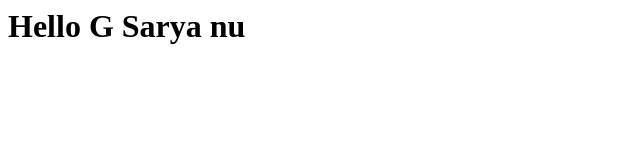
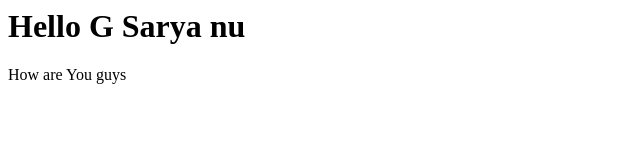
Before and after one commit to IQ-Haridyal/new, a plain HTML site: page index.html in a window 1280 px wide. Shown: the whole page, without its empty margins (0-640 px from the left). Drawn offline with Linux system fonts and the light colour scheme.

Commit message:
Greetings

```diff
--- a/index.html
+++ b/index.html
@@ -1 +1,2 @@
 <h1> Hello G Sarya nu</h1>
+<p>How are You guys </p>
```
